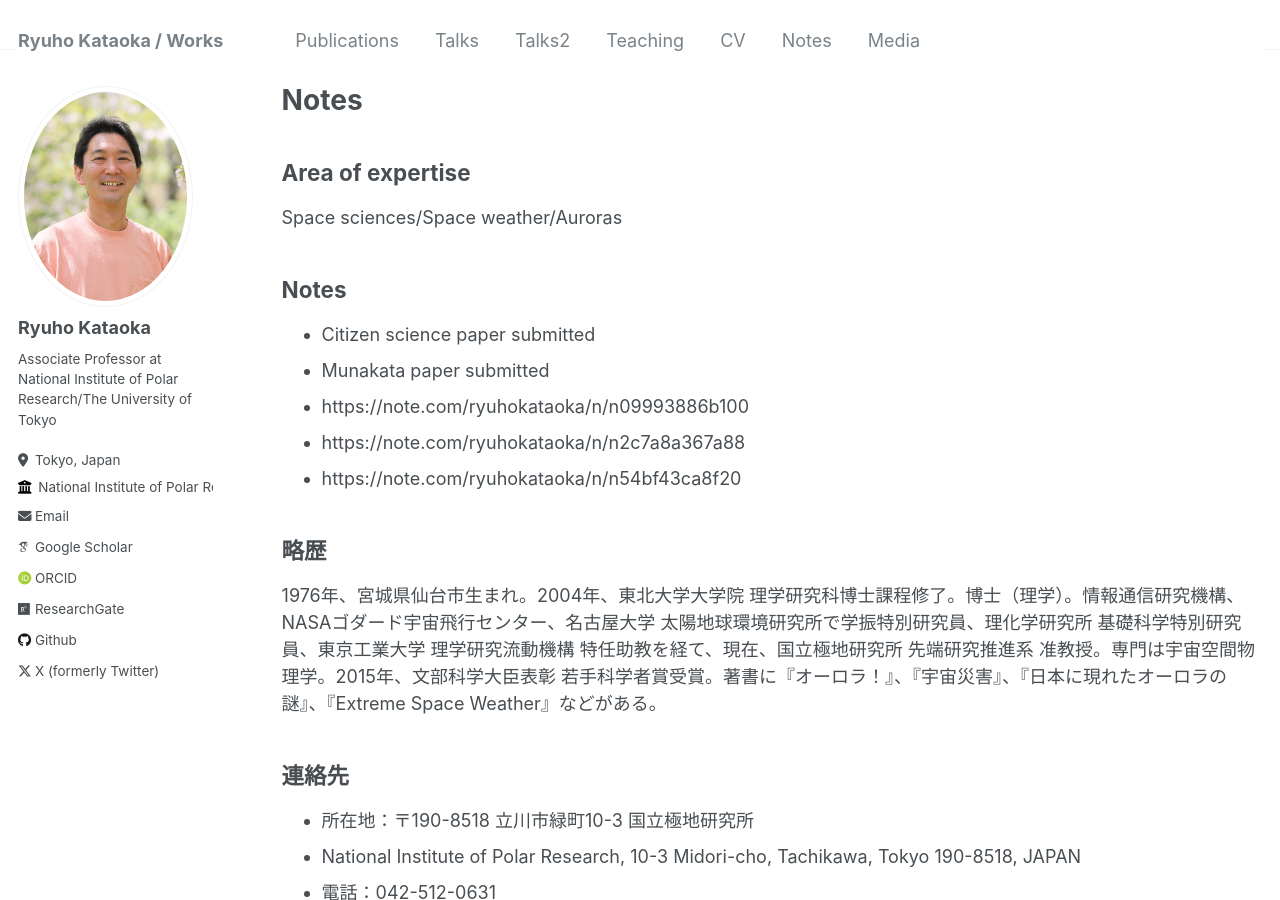
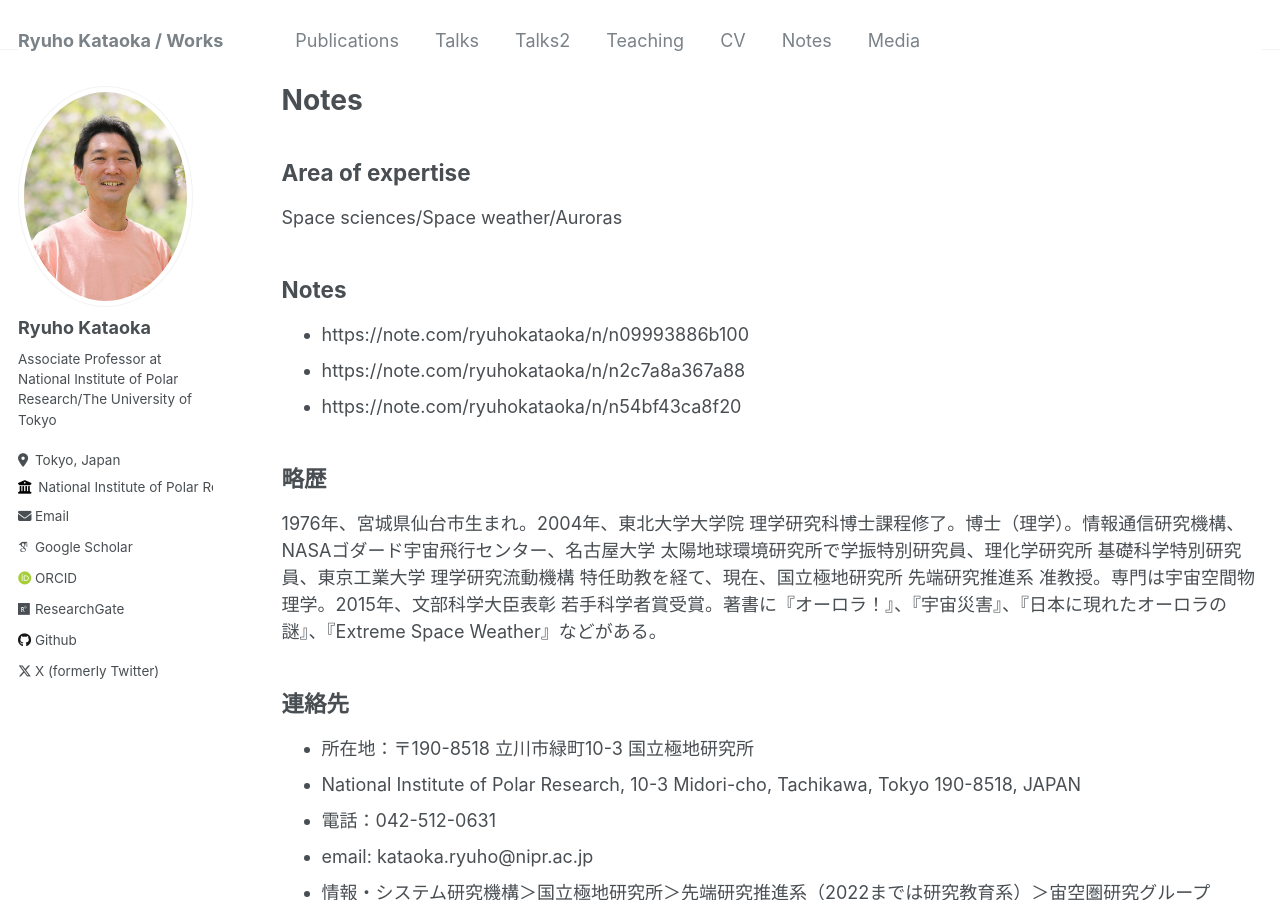
Before and after one commit to ryuhokataoka/ryuhokataoka.github.io, a Jekyll site: the page built from _pages/notes.md, in a window 1280 px wide and 900 px high. Built offline with Jekyll 4.4.1, drawn with Linux system fonts in a browser that asks for light colours; some web fonts are replaced.

Commit message:
Update notes.md

```diff
--- a/_pages/notes.md
+++ b/_pages/notes.md
@@ -11,8 +11,6 @@ Space sciences/Space weather/Auroras
 
 Notes
 ----
-* Citizen science paper submitted
-* Munakata paper submitted
 * https://note.com/ryuhokataoka/n/n09993886b100
 * https://note.com/ryuhokataoka/n/n2c7a8a367a88
 * https://note.com/ryuhokataoka/n/n54bf43ca8f20
```
